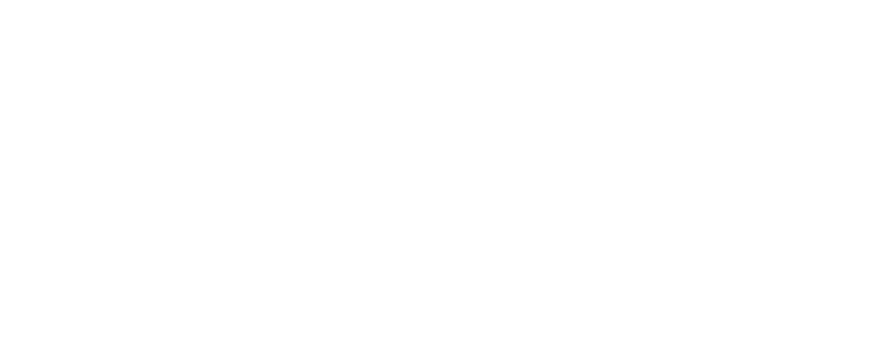
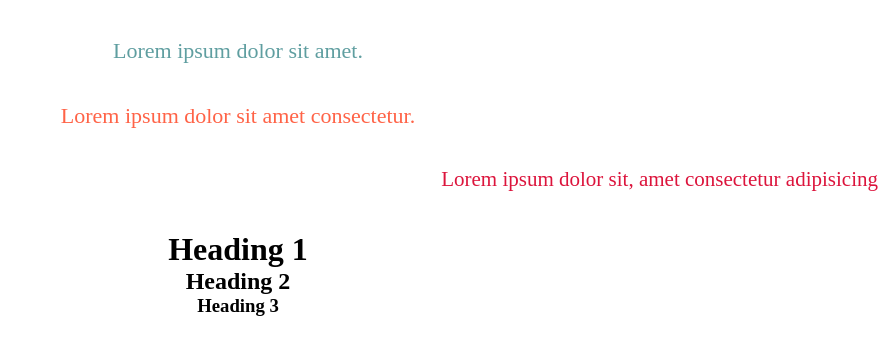
Before and after one commit to 0xsadik/CSS, a plain HTML site: page Selectors/index.html in a window 1280 px wide. Shown: the whole page, without its empty margins (402-1280 px from the left). Drawn offline with Linux system fonts and the light colour scheme.

Commit message:
selectors

```diff
--- a/Selectors/index.html
+++ b/Selectors/index.html
@@ -10,9 +10,26 @@
 <body>
     <!-- The css element selector -->
     <div class="space">
-        <div class="selectors_wrap">
+        <div class="element">
+            <p>Lorem ipsum dolor sit amet.</p>
+        </div>
+    </div>
 
-        </div>
+    <!-- The css id selector -->
+    <div class="space">
+        <p id="lorem">Lorem ipsum dolor sit amet consectetur.</p>
+    </div>
+
+    <!-- The css class selector -->
+    <div class="space">
+        <p class="para">Lorem ipsum dolor sit, amet consectetur adipisicing </p>
+    </div>
+
+    <!-- The css grouping selector -->
+    <div class="space">
+        <h1>Heading 1</h1>
+        <h2>Heading 2</h2>
+        <h3>Heading 3</h3>
     </div>
 </body>
 </html>
```
